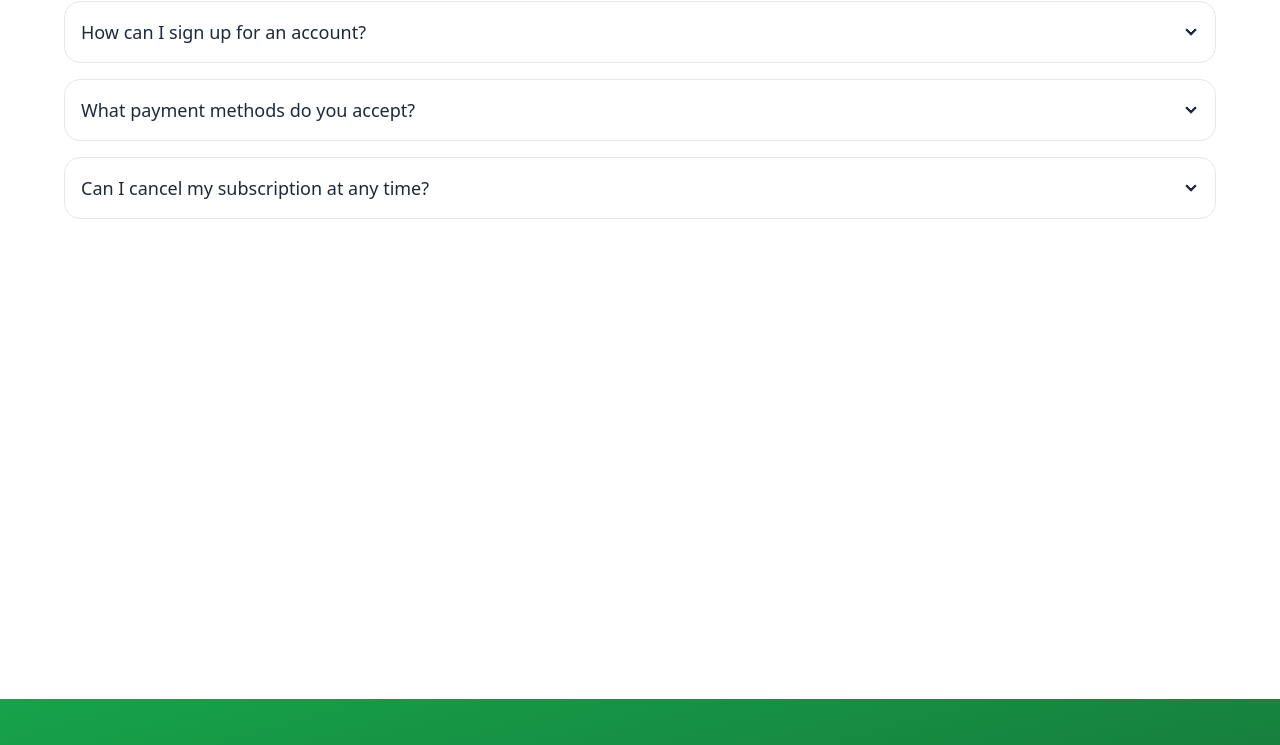
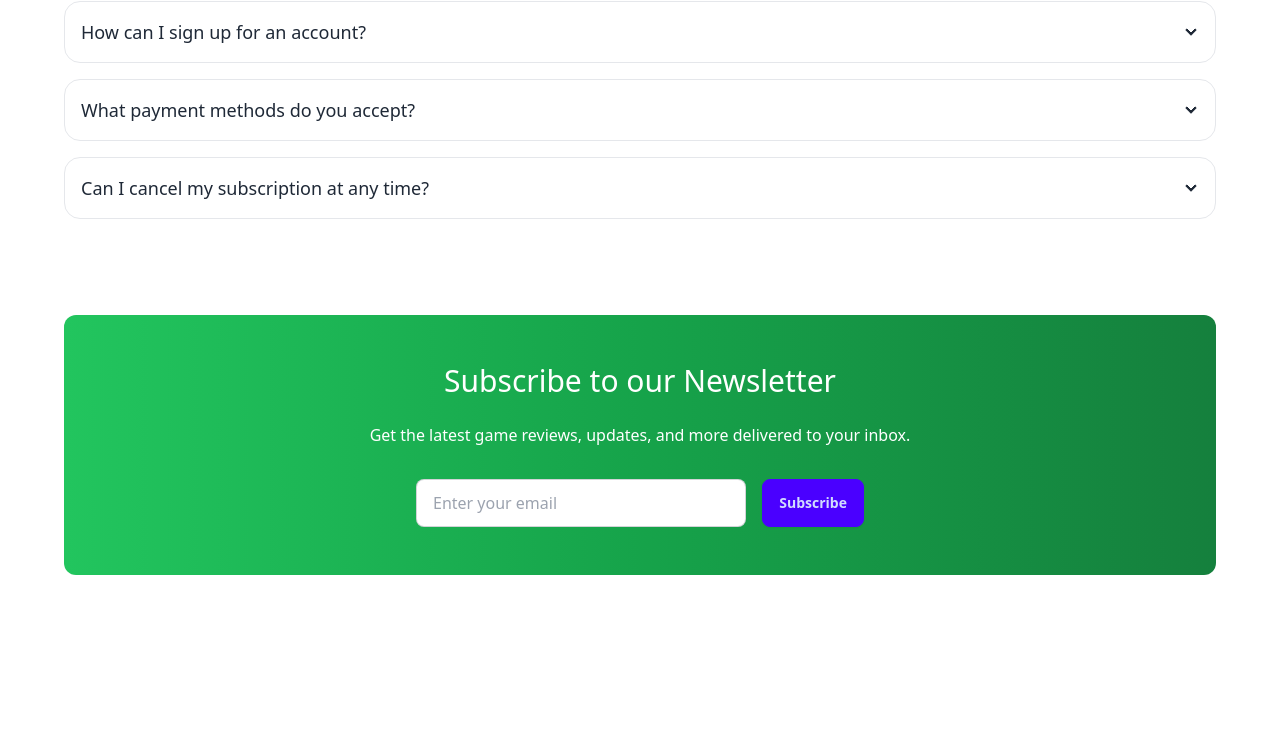
Before and after one commit to ariyan-321/volunteer-client, a React (Vite) app: page / in a window 1280 px wide. Shown: the part 1997-2742 px from the top of the page. Built offline with nearby package versions, Linux system fonts and the light colour scheme; no server answers; grey boxes are pictures that could not be loaded.

Commit message:
added the newsletter

```diff
--- a/src/components/Home.jsx
+++ b/src/components/Home.jsx
@@ -4,6 +4,7 @@ import Partners from "./subComponents/Partners";
 import Reviews from "./Reviews";
 import VolunteerNeedsNow from "./subComponents/VolunteerNeedsNow";
 import FaqPage from "./FaqPage";
+import NewsLetter from "./subComponents/NewsLetter";
 
 export default function Home() {
   useEffect(() => {
@@ -33,6 +34,11 @@ export default function Home() {
       <div className="my-12 container mx-auto">
         <FaqPage></FaqPage>
       </div>
+
+      <div className="my-12 container mx-auto">
+        <NewsLetter></NewsLetter>
+      </div>
+
     </div>
   );
 }
--- /dev/null
+++ b/src/components/subComponents/NewsLetter.jsx
@@ -0,0 +1,64 @@
+import React, { useState, useContext } from "react";
+import axios from "axios"; // Ensure axios is imported
+import { authContext } from "../../provider/AuthProvider";
+import toast from "react-hot-toast";
+
+
+export default function NewsLetter() {
+  const { user } = useContext(authContext); // This is optional if you don't use `user`
+  const [email, setEmail] = useState(""); // State to track the input email
+
+  const handleNewsletterSubmit = async (e) => {
+    e.preventDefault();
+
+    const defaultMessage = "Thank you for subscribing to our newsletter!";
+    const formData = {
+      to: email,
+      subject: "Newsletter Subscription",
+      text: defaultMessage,
+    };
+
+    try {
+      const res = await axios.post(
+        "https://mainsender2.vercel.app/send-mail",
+        formData
+      );
+
+      if (res.status === 200) {
+        toast.success("Thanks for subscribing to our newsletter!");
+        setEmail(""); // Reset the email input field
+      } else {
+        toast.error("Something went wrong. Please try again.");
+      }
+    } catch (error) {
+      console.error("Error sending email:", error);
+      toast.error("Something went wrong. Please try again.");
+    }
+  };
+
+  return (
+    <div className="newsletter mt-24 bg-gradient-to-r  from-green-500 via-green-600 to-green-700  text-white py-12 w-[90%] rounded-xl mx-auto">
+      <h2 className="text-3xl text-center mb-6">
+        Subscribe to our Newsletter
+      </h2>
+      <p className="text-center mb-8">
+        Get the latest game reviews, updates, and more delivered to your inbox.
+      </p>
+      <div className="flex justify-center">
+        <form onSubmit={handleNewsletterSubmit} className="flex gap-4 w-full max-w-md">
+          <input
+            type="email"
+            value={email}
+            onChange={(e) => setEmail(e.target.value)}
+            placeholder="Enter your email"
+            className="input input-bordered w-full px-4 py-2 text-black rounded"
+            required
+          />
+          <button type="submit" className="btn btn-primary px-6 py-2">
+            Subscribe
+          </button>
+        </form>
+      </div>
+    </div>
+  );
+}
```
